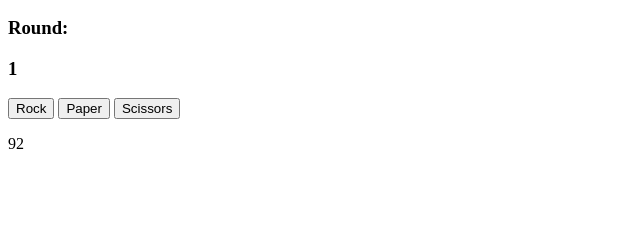
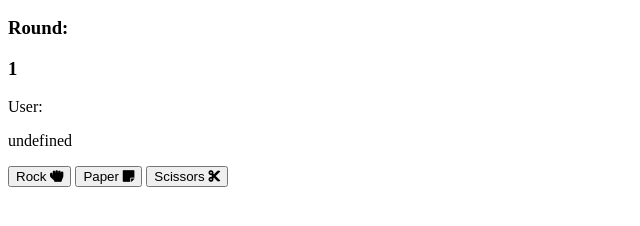
Before and after one commit to hokkichan/rock-paper-scissors, a plain HTML site: page index.html in a window 1280 px wide. Both pictures are taken after a click on the button "Rock". Shown: the part 50-276 px from the top of the page, without its empty margins (0-640 px from the left). Drawn offline with Linux system fonts and the light colour scheme.

Commit message:
Update index.html

```diff
--- a/index.html
+++ b/index.html
@@ -1,28 +1,41 @@
 <!DOCTYPE html>
 <html>
+
+<link rel="stylesheet" href="https://pro.fontawesome.com/releases/v5.10.0/css/all.css" integrity="sha384-AYmEC3Yw5cVb3ZcuHtOA93w35dYTsvhLPVnYs9eStHfGJvOvKxVfELGroGkvsg+p" crossorigin="anonymous"/>
+
 
 <body>
 
 <h2>ROCK PAPER SCISSORS</h2>
 <h3>Round: </h3><h3 id="round">0</h3>
 
-<button type="button"
-onclick="game()">Rock</button>
-<button type="button"
-onclick="game()">Paper</button>
-<button type="button"
-onclick="game()">Scissors</button>
+<p>User:</p><p id="demo"></p>
 
-<p id="demo"></p>
+<button
+onclick="game()" class = "myInput" value="1" id="rock">Rock <i class="fas fa-hand-rock"></i></button>
+<button
+onclick="game()" class = "myInput" value="2" id="paper">Paper <i class="fas fa-sticky-note"></i></button>
+<button
+onclick="game()" class = "myInput" value="3" id="scissors">Scissors <i class="fas fa-cut"></i></button>
 
 </body>
 </html>
 
 <script>
 let roundNum =1;
+let computer;
+let userDisplay = [`<i class="fas fa-hand-rock"></i>`, `<i class="fas fa-sticky-note"></i>`, `<i class="fas fa-cut"></i>`];
+
+function getRandomIntInclusive(min, max) {
+  min = Math.ceil(1);
+  max = Math.floor(3);
+  computer = Math.floor(Math.random() * (max - min + 1) + min); //The maximum is inclusive and the minimum is inclusive
+}
 function game() {
-  const computer = Math.floor(Math.random() * 101);
-  document.getElementById("demo").innerHTML = computer;
+  var inputVal = document.getElementsByClassName("myInput").value;
+  console.log(inputVal);
+  getRandomIntInclusive();
+  document.getElementById("demo").innerHTML = userDisplay[this.value-1];
   document.getElementById("round").innerHTML = roundNum;
   roundNum+=1;
   }
```
